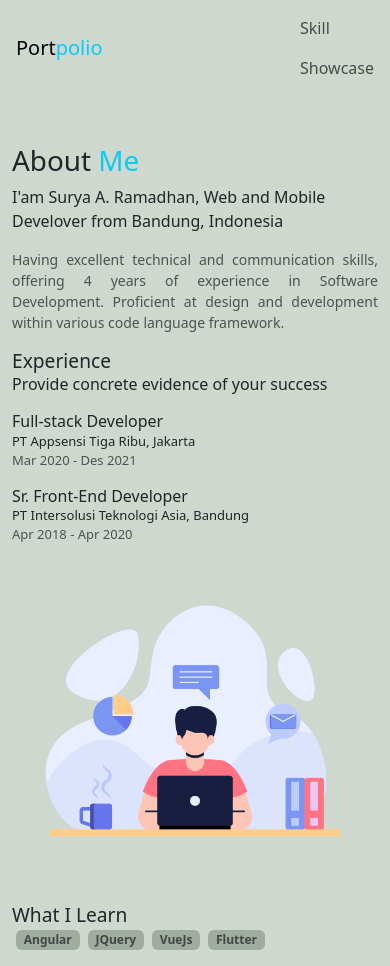
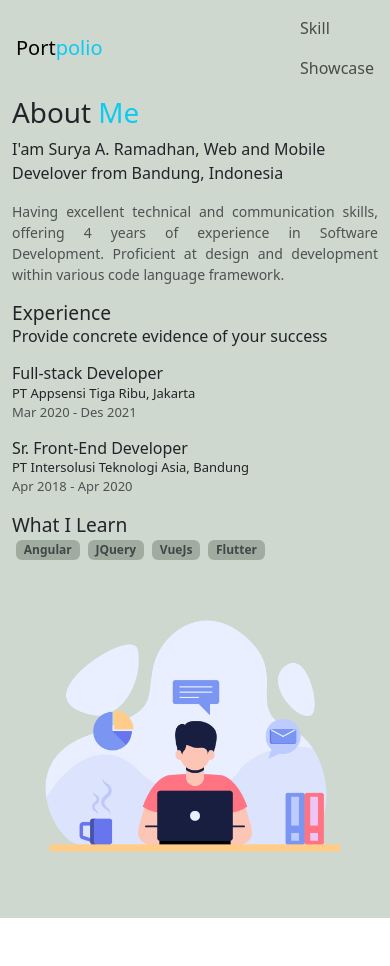
Before and after one commit to suryasarafe/suryasarafe.github.io, an Angular app: page / in a window 390 px wide. After the commit the page ends 918 px from the top, so only its background shows below. Built offline with nearby package versions, Linux system fonts and the light colour scheme.

Commit message:
minor fix

```diff
--- a/src/app/header/header.component.html
+++ b/src/app/header/header.component.html
@@ -1,4 +1,4 @@
-<nav class="navbar navbar-expand-md navbar-light justify-content-between">
+<nav class="navbar navbar-expand-md navbar-light justify-content-between fixed-top bg-gray">
 	<a class="navbar-brand bold mx-3 cursor" (click)="goToHome()">Port<span class="text-info">polio</span></a>
 	<div class=" mx-3">
 		<ul class="navbar-nav inline-form">
--- a/src/app/layout/layout.component.html
+++ b/src/app/layout/layout.component.html
@@ -1,6 +1,7 @@
 <div class="container-fluid mt-5">
+
 	<div class="row">
-		<div class="col-sm-12 col-md-6">
+		<div class="col-sm-12 col-md-6 mt-5">
 
 			<h1 class="heading-h4">About <span class="text-info">Me</span></h1>
 			<p class="bold">I'am Surya A. Ramadhan, Web and Mobile Develover from Bandung, Indonesia</p>
@@ -24,24 +25,24 @@
 				</div>
 			</div>
 
+			<h2 class="f16 mb-0">What I Learn</h2>
+			<p>
+				<span class="mx-1 badge bg-gray-badge text-muted">Angular</span>
+				<span class="mx-1 badge bg-gray-badge text-muted">JQuery</span>
+				<span class="mx-1 badge bg-gray-badge text-muted">VueJs</span>
+				<span class="mx-1 badge bg-gray-badge text-muted">Flutter</span>
+			</p>
 		</div>
 		<div class="col-sm-12 col-md-6">
 			<div class="container">
 				<a target="_blank" href="https://pngtree.com/freepng/illustration-of-a-man-working-on-a-laptop_5361915.html">
 
-					<img src="assets/images/background.png" class="img-fluid" alt="png image from pngtree.com">
+					<img [src]="linkImg" title="Background for Surya's Portpolio" class="img-fluid"
+						alt="png image from pngtree.com">
 				</a>
 			</div>
 		</div>
 	</div>
 
-	<div class="row">
-		<h2 class="f16 mb-0">What I Learn</h2>
-		<p>
-			<span class="mx-1 badge bg-gray-badge text-muted">Angular</span>
-			<span class="mx-1 badge bg-gray-badge text-muted">JQuery</span>
-			<span class="mx-1 badge bg-gray-badge text-muted">VueJs</span>
-			<span class="mx-1 badge bg-gray-badge text-muted">Flutter</span>
-		</p>
-	</div>
+
 </div>
--- a/src/app/layout/layout.component.ts
+++ b/src/app/layout/layout.component.ts
@@ -1,5 +1,5 @@
 import { Component } from '@angular/core';
-import { Title } from '@angular/platform-browser';
+import { Meta, Title } from '@angular/platform-browser';
 
 @Component({
   selector: 'app-layout',
@@ -10,8 +10,11 @@ import { Title } from '@angular/platform-browser';
 })
 export class LayoutComponent {
   constructor(
-    private titleService: Title
+    private titleService: Title,
+    private meta: Meta,
   ) {
-    this.titleService.setTitle('Home');
+    this.titleService.setTitle('Surya\'s Portpolio | Home');
+    this.meta.updateTag({name: 'description', content: 'Surya\'s Portpolio home screen'})
   }
+  linkImg:string = '/assets/images/background.png';
 }
--- a/src/app/showcase/showcase.component.html
+++ b/src/app/showcase/showcase.component.html
@@ -1 +1,3 @@
-<p>showcase works!</p>
+<div class="container-fluid mt-5 pt-3">
+  <p>showcase works!</p>
+</div>
--- a/src/app/showcase/showcase.component.ts
+++ b/src/app/showcase/showcase.component.ts
@@ -1,4 +1,5 @@
 import { Component } from '@angular/core';
+import { Meta, Title } from '@angular/platform-browser';
 
 @Component({
   selector: 'app-showcase',
@@ -8,5 +9,11 @@ import { Component } from '@angular/core';
   styleUrl: './showcase.component.scss'
 })
 export class ShowcaseComponent {
-
+  constructor(
+    private titleService: Title,
+    private meta: Meta,
+  ) {
+    this.titleService.setTitle('Surya\'s Portpolio | Showcase');
+    this.meta.updateTag({name: 'description', content: 'Something that I\'ve build'})
+  }
 }
--- a/src/app/skill/skill.component.html
+++ b/src/app/skill/skill.component.html
@@ -1 +1,3 @@
-<p>skill works!</p>
+<div class="container-fluid mt-5 pt-3">
+    <p>skill works!</p>
+</div>
--- a/src/app/skill/skill.component.ts
+++ b/src/app/skill/skill.component.ts
@@ -1,5 +1,5 @@
 import { Component } from '@angular/core';
-import { Title } from '@angular/platform-browser';
+import { Meta, Title } from '@angular/platform-browser';
 
 @Component({
   selector: 'app-skill',
@@ -10,8 +10,10 @@ import { Title } from '@angular/platform-browser';
 })
 export class SkillComponent {
   constructor(
-    private titleService: Title
+    private titleService: Title,
+    private meta: Meta,
   ) {
-    this.titleService.setTitle('Skill');
+    this.titleService.setTitle('Surya\'s Portpolio | Skill');
+    this.meta.updateTag({name: 'description', content: 'Something that I learn '})
   }
 }
--- a/src/index.html
+++ b/src/index.html
@@ -2,9 +2,9 @@
 <html lang="en">
 <head>
   <meta charset="utf-8">
-  <title>Welcome To My page</title>
+  <title>Surya's Portpolio</title>
   <base href="/">
-  <meta name="description" content="Welcome to my page">
+  <meta name="description" content="Surya's Portpolio">
   <meta name="viewport" content="width=device-width, initial-scale=1">
   <link rel="icon" type="image/x-icon" href="favicon.ico">
 </head>
```
